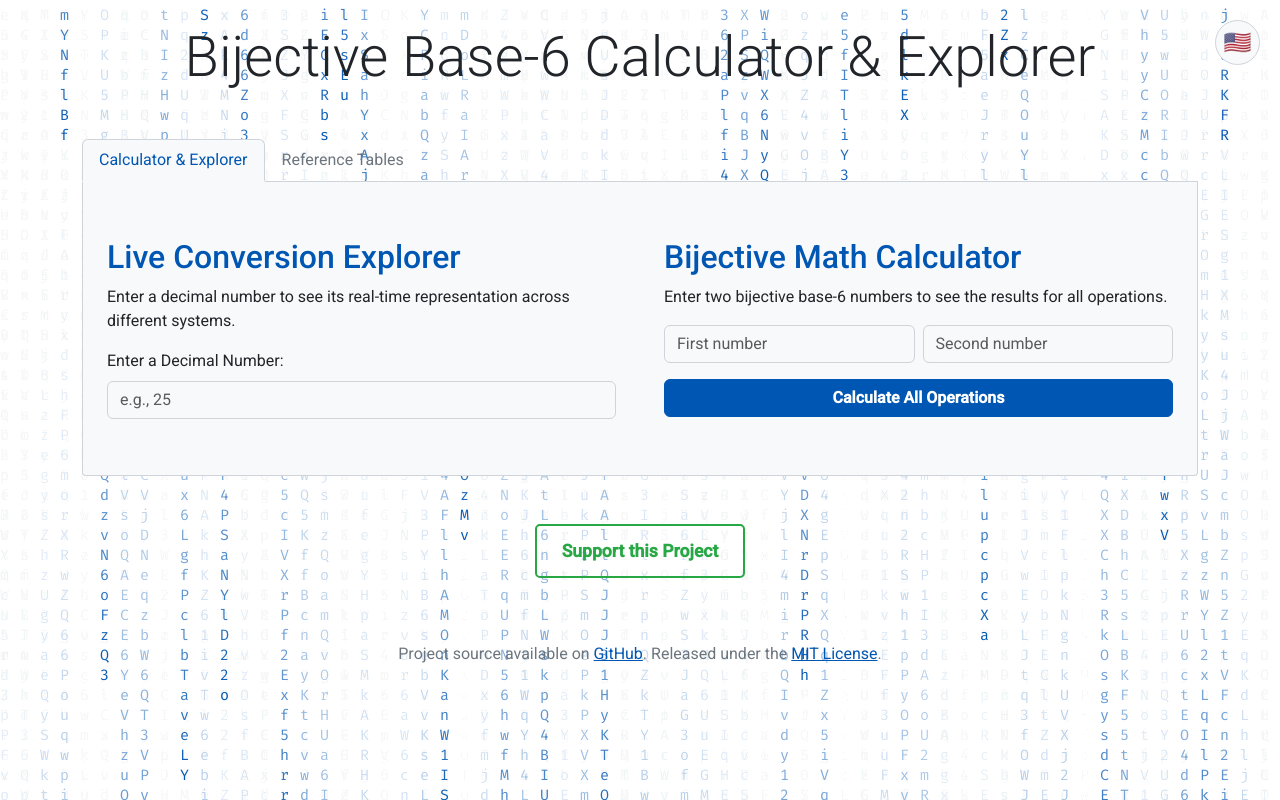
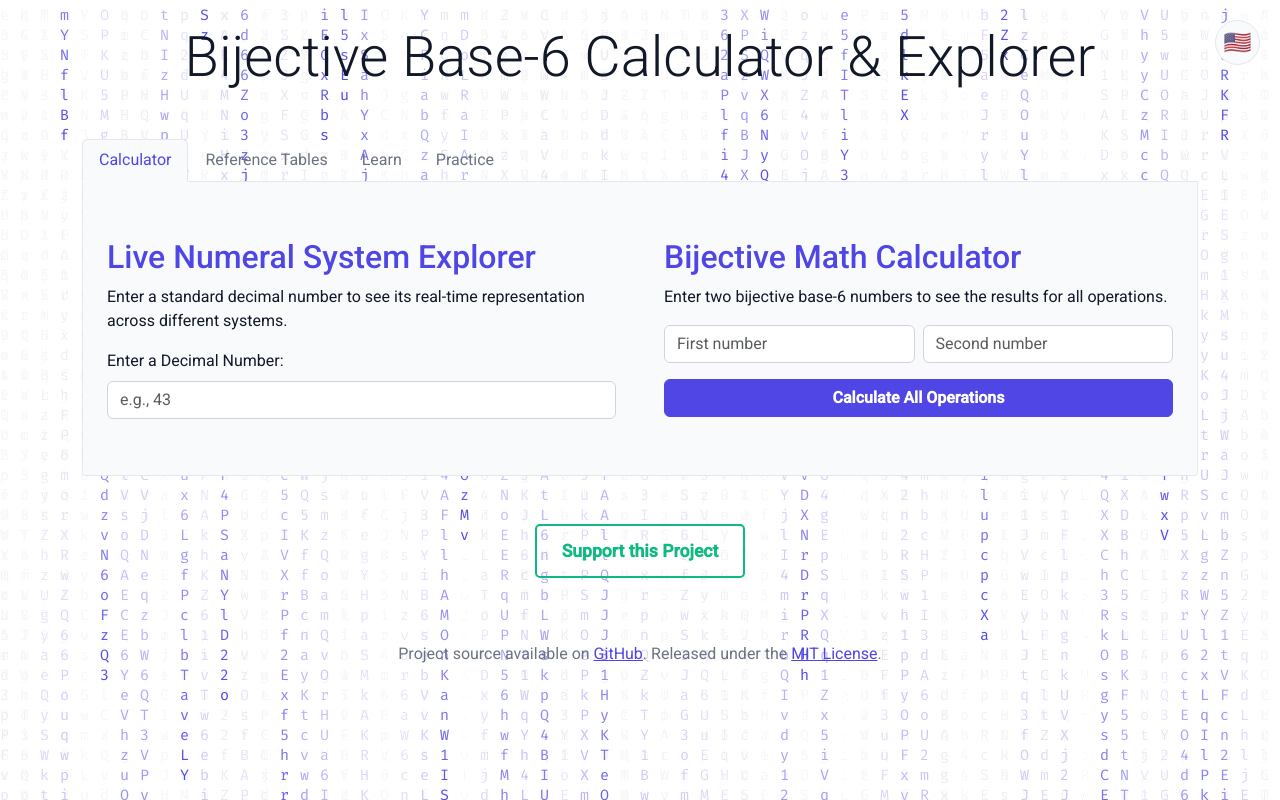
Before and after one commit to finder-ui/bijective_base6_calc, a FastAPI app: page / in a window 1280 px wide. Run offline with FastAPI, Linux system fonts and the light colour scheme.

Commit message:
עובד

```diff
--- a/locales/en.json
+++ b/locales/en.json
@@ -1,47 +1,64 @@
 {
     "pageTitle": "Bijective Base-6 Calculator & Explorer",
     "pageDescription": "An interactive educational tool to calculate and explore the bijective base-6 number system, which has no zero. Features a live converter and reference tables.",
-    "themeSwitcherLabel": "Toggle theme",
     "mainTitle": "Bijective Base-6 Calculator & Explorer",
-    "tabCalculator": "Calculator & Explorer",
+    "tabCalculator": "Calculator",
     "tabTables": "Reference Tables",
-    "tabExplanations": "Explanations",
-    "liveConverterTitle": "Live Conversion Explorer",
-    "liveConverterDesc": "Enter a decimal number to see its real-time representation across different systems.",
-    "decimalInputLabel": "Enter a Decimal Number:",
-    "decimalInputPlaceholder": "e.g., 25",
+    "tabLearn": "Learn",
+    "tabPractice": "Practice",
     "calculatorTitle": "Bijective Math Calculator",
     "calculatorDesc": "Enter two bijective base-6 numbers to see the results for all operations.",
     "num1Placeholder": "First number",
     "num2Placeholder": "Second number",
     "calculateBtn": "Calculate All Operations",
     "resultsTitle": "Results",
-    "additionTableTitle": "Addition Table (1 to 12)",
-    "multiplicationTableTitle": "Multiplication Table (1 to 12)",
-    "primerTitle": "A Primer on Numerical Systems",
-    "primerDesc1": "Most number systems we use are <strong>positional</strong>. This means the value of a digit depends on its position within a number. The \"base\" of a system tells us how many unique digits are used. The value of each position is an exponent of the base, starting from 0 on the right.",
-    "primerDesc2": "In these standard systems, the digit <strong>zero</strong> is essential. It is not just a number, but a fundamental <strong>placeholder</strong>. It signifies an empty position, like the tens place in <code>101</code>. The bijective system you are exploring is fascinating because it works without this placeholder.",
+    "liveConverterTitle": "Live Numeral System Explorer",
+    "liveConverterDesc": "Enter a standard decimal number to see its real-time representation across different systems.",
+    "decimalInputLabel": "Enter a Decimal Number:",
+    "decimalInputPlaceholder": "e.g., 43",
+    "additionTableTitle": "Addition Table (1 to 24)",
+    "multiplicationTableTitle": "Multiplication Table (1 to 24)",
     "explanationTitle": "Understanding the Bijective System",
     "explanationDesc1": "This system is a <strong>bijective base-6 numeration</strong>. It is positional, but with two key differences: it has no zero, and its digits run from 1 to 6. Because there is no zero to act as a placeholder, the system \"rolls over\" differently. After <code>6</code>, the next number is <code>11</code>.",
     "algoTitle": "The Conversion Algorithm Explained",
     "algoDesc1": "The trick to converting from decimal to bijective base-6 is to temporarily shift the number system. Computers naturally work with remainders from 0 to 5, but our digits are 1 to 6. We bridge this gap by subtracting 1 before each calculation.",
-    "algoExampleTitle": "Let's convert the decimal number <strong>43</strong>:",
-    "algoStep1": "<strong>Step 1:</strong> Start with 43. Subtract 1: <code>43 - 1 = 42</code>. Now, find the remainder when dividing by 6. <code>42 % 6 = 0</code>. The 0th digit in our character set <code>\\\"123456\\\"</code> is '1'. Our first result digit is <strong>1</strong>. The new number for the next step is <code>(42 - 0) / 6 = 7</code>.",
-    "algoStep2": "<strong>Step 2:</strong> Start with 7. Subtract 1: <code>7 - 1 = 6</code>. Now, find the remainder. <code>6 % 6 = 0</code>. The 0th digit is again '1'. Our second result digit is <strong>1</strong>. The new number is <code>(6 - 0) / 6 = 1</code>.",
-    "algoStep3": "<strong>Step 3:</strong> Start with 1. Subtract 1: <code>1 - 1 = 0</code>. Now, find the remainder. <code>0 % 6 = 0</code>. The 0th digit is again '1'. Our third result digit is <strong>1</strong>. The new number is <code>(0 - 0) / 6 = 0</code>.",
-    "algoResult": "Reversing the digits gives <code>111</code>. Thus, 43 in decimal is 111 in bijective base-6.",
-    "applicationsTitle": "Practical Applications",
-    "appDesc1": "Bijective numeration is more than a curiosity; it solves real-world problems in computer science.",
-    "appSpreadsheet": "<strong>Spreadsheet Columns:</strong> Microsoft Excel and Google Sheets use a bijective base-26 system (A-Z) for columns. After Z comes AA, then AB, AC, and so on. This is a perfect, intuitive real-world example where there is no \"zeroth\" column.",
-    "appUrl": "<strong>URL Shorteners:</strong> Services like bit.ly need to create the shortest possible unique string for billions of links. A bijective base-62 system (<code>a-z, A-Z, 0-9</code>) can represent a massive database ID like <code>2,183,401,055,849</code> as the short, clean string <code>`short`</code>.",
-    "advancedTitle": "Deeper Mathematical Connections",
-    "advFactorizationTitle": "A Note on 'Composite' Digits and Factorization",
-    "advFactorizationDesc": "An astute observer of the multiplication table will notice something curious: <code>2 × 3 = 6</code>, but also <code>1 × 6 = 6</code>. In our standard number system, the number 6 has a unique prime factorization (2 and 3). However, in the bijective system, <strong>the digit <code>6</code> itself acts like a composite number</strong>. The digits <code>1, 2, 3, 4, 5</code> are the \"primes\" of this single-digit world. This reveals a deep property: the set of single digits in a bijective system does not form a <a href=\"https://en.wikipedia.org/wiki/Unique_factorization_domain\" target=\"_blank\">Unique Factorization Domain</a>. This is a direct consequence of using the base `k` as a digit instead of `0`. It doesn't break the system; rather, it highlights its unique algebraic structure.",
-    "advFormalLangTitle": "Connection to Formal Language Theory",
-    "advFormalLangDesc": "The bijective base-6 system has a beautiful connection to theoretical computer science. If we define an alphabet of symbols, Σ (Sigma), as our set of digits <code>{1, 2, 3, 4, 5, 6}</code>, then the set of all possible finite strings you can create with these symbols is called the Kleene Star, denoted Σ*. This set includes <code>{ε, 1, 2, ..., 6, 11, 12, ...}</code>, where ε is the empty string. The bijective system is a perfect, ordered enumeration of this set, providing a seamless way to assign a unique integer to any sequence of choices from our set of six.",
-    "advGeoTitle": "Geometric Interpretation: The Infinite Tree",
-    "advGeoDesc": "We can visualize the entire system as an infinite, complete 6-ary tree, where every node has exactly six children. The root of the tree represents a starting point. The first level of nodes are labeled 1 through 6. Each of those nodes is the parent of six more nodes. For example, node \"2\" is the parent of nodes \"21\", \"22\", \"23\", \"24\", \"25\", and \"26\". In this model, every bijective base-6 number is the unique \"address\" or path from the root to a specific node.",
+    "visualizerTitle": "Algorithm Visualizer",
+    "visualizerDesc": "Enter a decimal number to see the conversion algorithm in action.",
+    "visualizerInputPlaceholder": "Enter decimal to visualize...",
+    "visualizeBtn": "Visualize",
+    "formalLangTitle": "The Math Behind the Magic: A Link to Formal Language Theory",
+    "formalLangDesc1": "The bijective base-6 system has a deep and beautiful connection to formal language theory, a cornerstone of theoretical computer science.",
+    "formalLangDesc2": "In this field, we define an alphabet, Sigma, as a set of symbols. For our system, the alphabet is Sigma = {1, 2, 3, 4, 5, 6}.",
+    "formalLangDesc3": "The set of all possible strings that can be created using this alphabet is known as the Kleene star (or Kleene closure) of Sigma, denoted as Sigma*. This set includes strings of any finite length: {empty string, 1, 2, ..., 6, 11, 12, ..., 66, 111, ...}.",
+    "formalLangDesc4": "The bijective base-6 system is essentially a perfect, ordered enumeration of the Kleene star of the alphabet {1, 2, 3, 4, 5, 6}, if we map the empty string to zero. Every positive integer corresponds to exactly one string, and every string corresponds to exactly one positive integer. This is incredibly powerful because it provides a seamless way to assign a unique number to any sequence of events or choices from a set of six, a fundamental operation in algorithms and computability theory.",
+    "geomTitle": "A Geometric Interpretation: The Infinite 6-ary Tree",
+    "geomDesc1": "We can visualize the entire system as an infinite, complete 6-ary tree. A 6-ary tree is a structure where every node has exactly six children.",
+    "geomDesc2": "The root of the tree can be thought of as a starting point (representing the number 0 or the empty string).",
+    "geomList": [ "The first level of nodes are labeled 1, 2, 3, 4, 5, and 6.", "Each of those nodes has six children. For example, node \"1\" is the parent of nodes \"11\", \"12\", \"13\", \"14\", \"15\", and \"16\"." ],
+    "geomDesc4": "In this model, every bijective base-6 number is the unique \"address\" or \"path\" from the root to a specific node. For example, the number 425 means:",
+    "geomPathList": [ "Start at the root.", "Take the 4th branch.", "From that node, take the 2nd branch.", "From that node, take the 5th branch." ],
+    "hashingTitle": "A Note on Collisions and Hashing",
+    "hashingDesc": "Observing the multiplication table reveals that <code>2 × 3 = 6</code> and <code>1 × 6 = 6</code>. This is a <strong>collision</strong>. While interesting mathematically, this property is the opposite of what is desired in cryptographic hashing functions (like SHA-256), which must be specifically designed to make finding collisions computationally infeasible. This system, therefore, is a good tool for understanding the concept of collisions, but it is not a secure hashing algorithm itself.",
+    "practiceTitle": "Practice Mode",
+    "practiceDesc": "Test your skills against the clock! Choose a difficulty and solve the problems.",
+    "difficultyLabel": "Difficulty:",
+    "difficultyEasy": "Easy",
+    "difficultyMedium": "Medium",
+    "difficultyHard": "Hard",
+    "quizQuestion": "What is",
+    "quizTypeConversion": "Conversion",
+    "quizTypeMath": "Math",
+    "quizQuestionConversionSuffix": "in bijective base-6?",
+    "quizAnswerPlaceholder": "Your answer...",
+    "quizSubmitBtn": "Submit",
+    "quizCorrectFeedback": "Correct! 🎉",
+    "quizIncorrectFeedback": "Not quite! The correct answer was",
+    "quizNextBtn": "Next Question",
+    "timeLabel": "Time:",
     "donationBtn": "Support this Project",
     "githubLink": "Project source available on",
-    "licenseLink": "Released under the"
+    "licenseLink": "Released under the",
+    "ui_loading": "Loading...",
+    "errorBothNumbers": "Please enter both numbers.",
+    "errorGeneric": "Error:"
 }
--- a/static/style.css
+++ b/static/style.css
@@ -1,18 +1,18 @@
 :root {
-    /* Light Theme (Default) */
-    --bg-color: #e9ecef;
-    --text-color: #212529;
-    --text-color-muted: #6c757d;
-    --section-bg-color: #f8f9fa;
-    --header-color: #212529;
-    --accent-color: #0056b3; /* A deeper, more muted blue */
-    --accent-hover-color: #004494;
-    --border-color: #ced4da;
-    --code-bg-color: #dee2e6;
-    --input-bg-color: #f8f9fa;
-    --input-border-color: #ced4da;
-    --final-answer-color: #28a745;
-    --error-color: #dc3545;
+    /* Modern & Professional Theme */
+    --bg-color: #ffffff;
+    --text-color: #111827; /* Gray 900 */
+    --text-color-muted: #6b7280; /* Gray 500 */
+    --section-bg-color: #f9fafb; /* Gray 50 */
+    --header-color: #111827;
+    --accent-color: #4f46e5; /* Indigo 600 */
+    --accent-hover-color: #4338ca; /* Indigo 700 */
+    --border-color: #e5e7eb; /* Gray 200 */
+    --code-bg-color: #f3f4f6; /* Gray 100 */
+    --input-bg-color: #ffffff;
+    --input-border-color: #d1d5db; /* Gray 300 */
+    --final-answer-color: #10b981; /* Emerald 500 */
+    --error-color: #ef4444; /* Red 500 */
     --btn-text-color: #ffffff;
     --rain-color: var(--accent-color);
 }
@@ -50,7 +50,7 @@ section { box-shadow: none !important; border: none !important; background-color
 
 /* --- Custom Styles --- */
 h2 { color: var(--accent-color); font-family: var(--font-mono); }
-code { background-color: var(--code-bg-color); color: var(--accent-color); padding: .2em .4em; border-radius: .25rem; }
+code { background-color: var(--code-bg-color); color: #c81e7c; padding: .2em .4em; border-radius: .25rem; font-family: var(--font-mono); }
 #result-area { opacity: 0; transition: opacity 0.5s; }
 #result-area.visible { opacity: 1; }
 .op-result-item { background-color: var(--bg-color); padding: 15px; border-radius: .25rem; border: 1px solid var(--border-color); text-align: center; }
```
